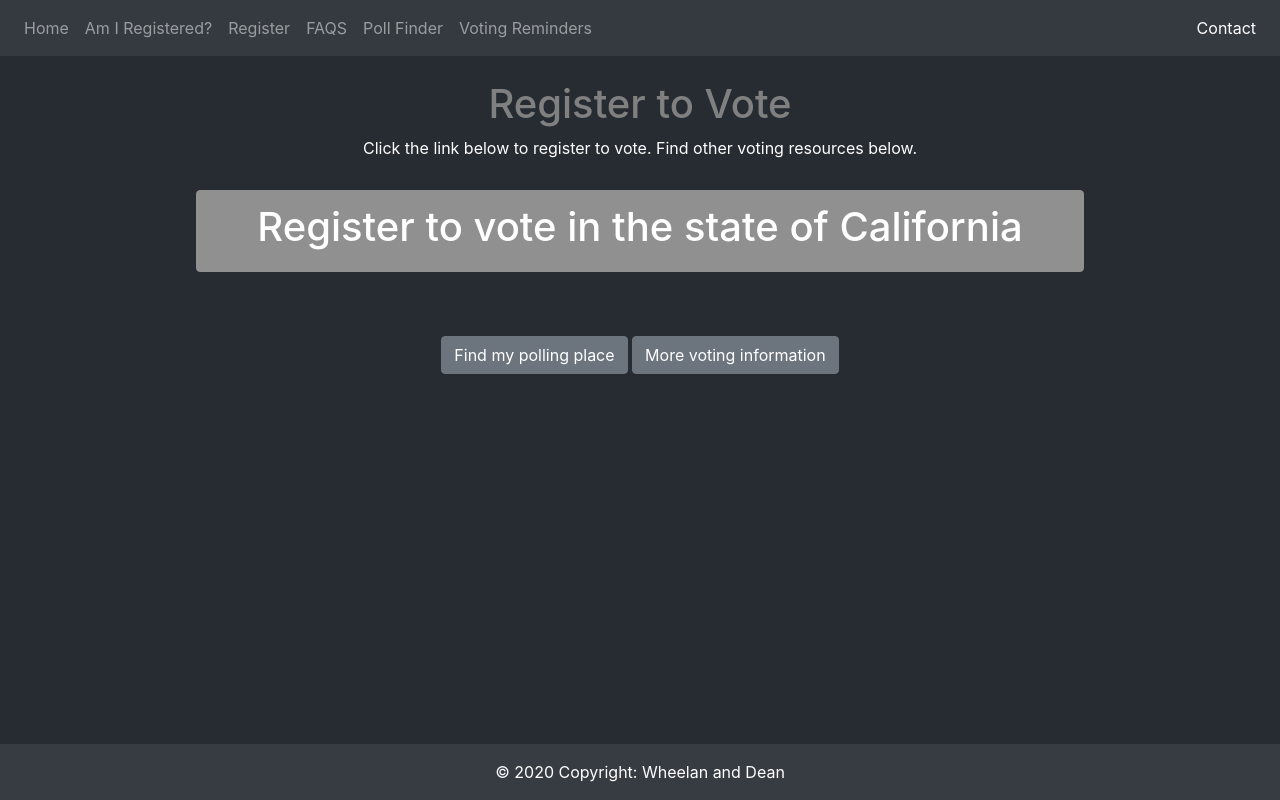
After one commit to kwheelan/Breakthrough, a Flask app: page /register in a window 1280 px wide. The commit adds this page. Run offline with Flask 2, Linux system fonts and the light colour scheme; some libraries are stand-ins or nearby versions.

```diff
--- a/webApp1/templates/index.html
+++ b/webApp1/templates/index.html
@@ -36,7 +36,7 @@
             </a>
         </div>
         <div class="alert alert-secondary sect" role="alert">
-            <a class = "sectLink" href="https://covr.sos.ca.gov/">
+            <a class = "sectLink" href="{{ url_for('register') }}">
               <h1 align= center>
                 Register Now
               </h1>
--- a/webApp1/templates/layout.html
+++ b/webApp1/templates/layout.html
@@ -31,7 +31,7 @@
         <ul class="nav navbar-nav">
           <li><a class="nav-item nav-link" href="{{ url_for('index')}}">Home</a></li>
           <li><a class="nav-item nav-link" href="{{ url_for('registration_forms')}}">Am I Registered?</a></li>
-          <li><a class="nav-item nav-link" href="https://covr.sos.ca.gov/">Register</a></li>
+          <li><a class="nav-item nav-link" href="{{ url_for('register') }}">Register</a></li>
           <li><a class="nav-item nav-link" href="{{ url_for('faqs') }}">FAQS</a></li>
           <li><a class="nav-item nav-link" href= "{{ url_for('poll_forms') }}">Poll Finder</a></li>
           <li><a class="nav-item nav-link" href="{{ url_for('remind') }}">Voting Reminders</a></li>
--- /dev/null
+++ b/webApp1/templates/register.html
@@ -0,0 +1,39 @@
+{% extends "layout.html" %}
+
+{% block header %}
+    Register to Vote
+{% endblock %}
+
+{% block body %}
+
+<p>
+  <font color=white>
+    Click the link below to register to vote. Find other voting resources below.
+  </font>
+</p>
+
+
+<div class="alert alert-secondary sect" role="alert">
+    <a class = "sectLink" target = "_blank" href="https://covr.sos.ca.gov/">
+      <h1 align= center>
+        Register to vote in the state of California
+      </h1>
+    </a>
+</div>
+<br><br>
+
+
+  <a href = " {{ url_for('poll_forms') }}">
+    <button class="btn btn-secondary">
+      Find my polling place
+    </button>
+  </a>
+
+  <a href = " {{ url_for('faqs') }}">
+    <button class="btn btn-secondary">
+      More voting information
+    </button>
+  </a>
+
+
+{% endblock %}
```
Also changed, not shown: webApp1/templates/poll_form.html (+4 -4 lines), webApp1/templates/poll_info.html (+16 -1 lines), webApp1/templates/registration.html (+15 -1 lines).
